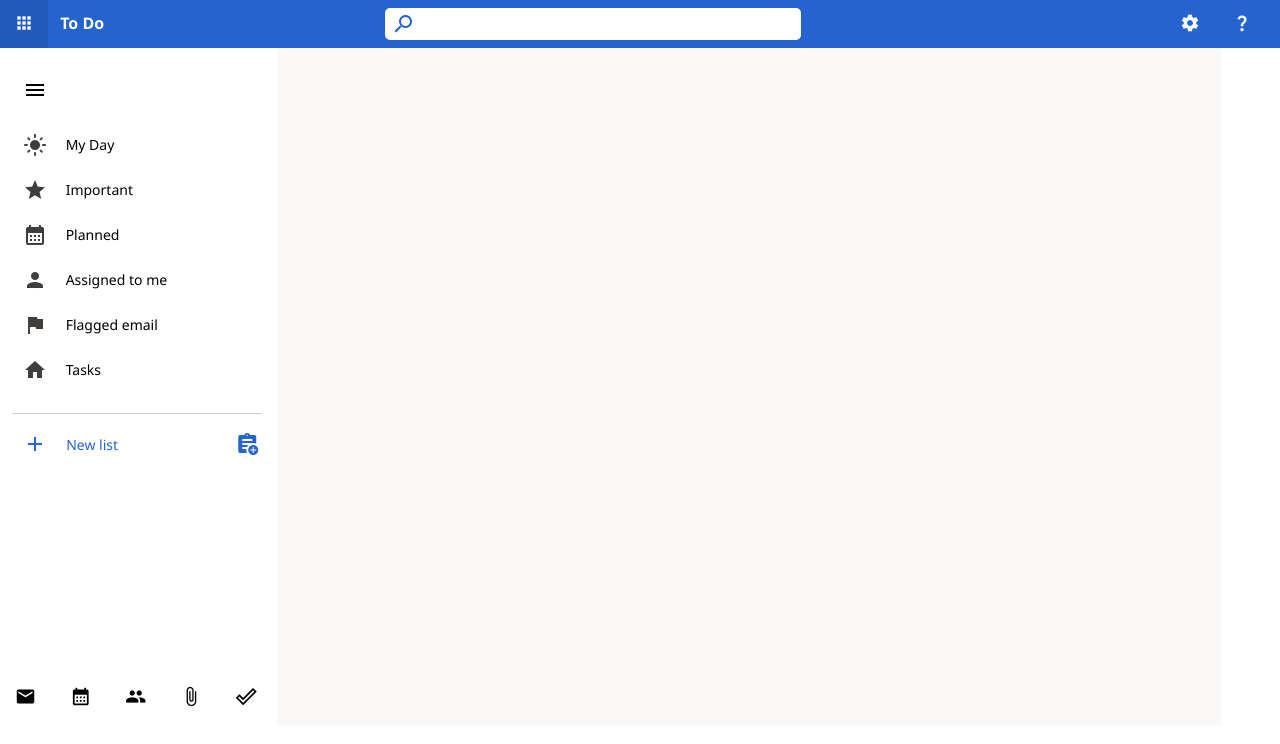
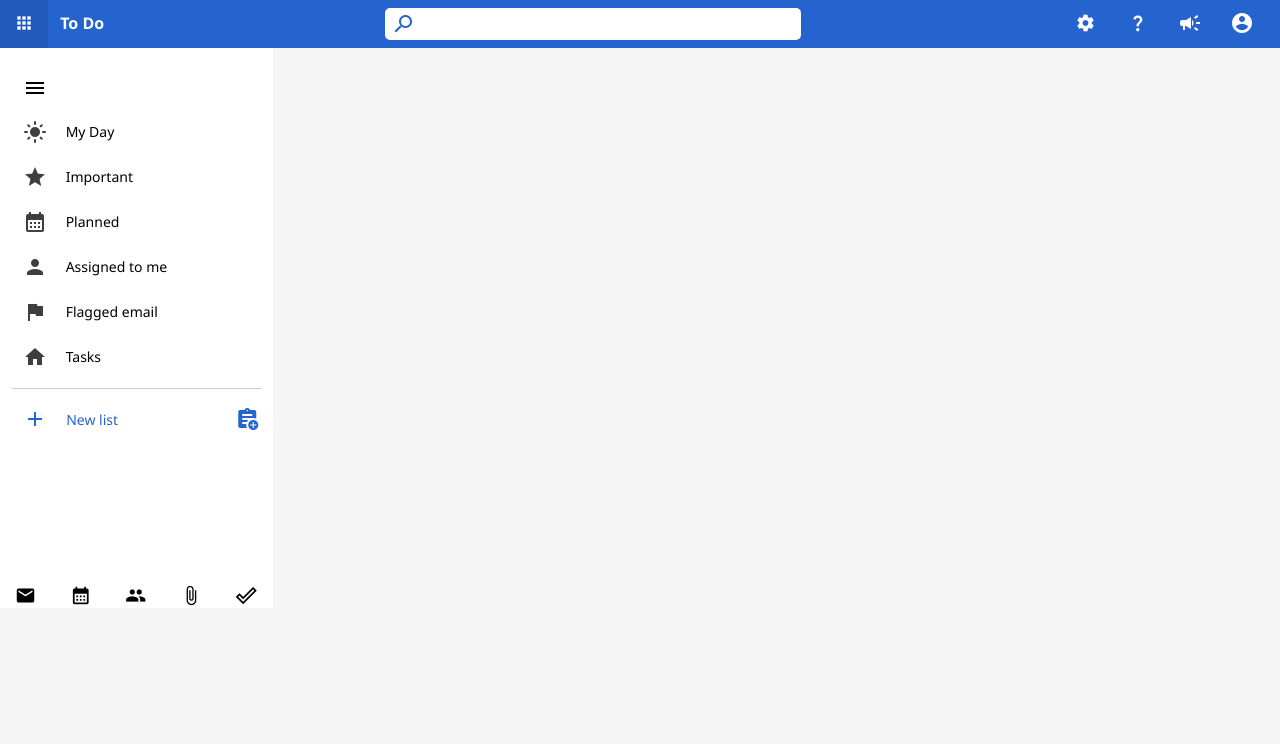
Before and after one commit to Dinesh-Rv/frontend-todo, a plain HTML site: page index.html in a window 1280 px wide. Drawn offline with Linux system fonts and the light colour scheme.

Commit message:
final design top and left

```diff
--- a/index.html
+++ b/index.html
@@ -29,6 +29,12 @@
           </button>
           <button class="help-icon">
             <i class="material-icons">question_mark</i>
+          </button>
+          <button class="whats-new-icon">
+            <i class="material-icons">campaign</i>
+          </button>
+          <button class="account-icon">
+            <i class="material-icons">account_circle</i>
           </button>
         </div>
       </div>
--- a/style.css
+++ b/style.css
@@ -1,6 +1,7 @@
 html body {
     margin: 0px;
     font-family: 'Segoe UI', Tahoma, Geneva, Verdana, sans-serif;
+    background-color: #f5f5f5;
 }
 
 .container .top-container {
@@ -9,16 +10,22 @@
 }
 
 .container .bottom-container .left-side {
-    vertical-align: top;
+    background-color: white;
+    height: 560px;
+    margin-top: 0px;
+    display: inline-block;
 }
 
 .container .top-container .apps-icon,
 .container .top-container .to-do-link,
-.container .top-container .search-bar,
+.container .top-container .search-bar {
+    display: inline-block;
+    vertical-align: middle;
+}
+
 .container .bottom-container .left-side .sidebar-top .selective .left-side-icon,
 .container .bottom-container .left-side .sidebar-top .selective .selective-info {
     display: inline-block;
-    vertical-align: middle;
 }
 
 .container .bottom-container .left-side .sidebar-top .selective {
@@ -45,7 +52,9 @@
 
 .container .top-container .apps-icon,
 .container .top-container .right-corner .settings-icon,
-.container .top-container .right-corner .help-icon {
+.container .top-container .right-corner .help-icon,
+.container .top-container .right-corner .whats-new-icon,
+.container .top-container .right-corner .account-icon {
     vertical-align: middle;
     background-color: #2564cf;
     color: #ffffff;
@@ -100,11 +109,8 @@
     list-style: none;
     padding-left: 0px;
     width: 273px;
-}
-
-.container .bottom-container .left-side {
-    margin-top: 30px;
-    display: inline-block;
+    margin-top: 3px;
+    margin-bottom: 2px;
 }
 
 .container .bottom-container .left-side .sidebar-top .selective .left-side-icon .material-icons {
@@ -124,7 +130,8 @@
 }
 
 .container .bottom-container .left-side .menu-icon {
-    margin-top: 0px;
+    margin-top: 28px;
+    margin-bottom: 0px;
     margin-left: 23px;
 }
 
@@ -147,9 +154,8 @@
     vertical-align: middle;
 }
 
-/*Doubt*/
 .container .bottom-container .left-side .sidebar-center {
-    height: 250px;
+    height: 174px;
 }
 
 .container .bottom-container .left-side .sidebar-center .add-new-list {
@@ -190,7 +196,7 @@
 
 .container .bottom-container .left-side .sidebar-bottom .accessibility {
     display: inline-block;
-    padding: 15px 15px 15px 15px;
+    padding: 15px 15px 0px 15px;
     margin: 0px;
 }
 
@@ -209,7 +215,6 @@
 }
 
 .container .bottom-container .center-main {
-    width: 945px;
-    height: 678px;
-    background-color: #faf9f8;
+    width: 947px;
+    height: 534px;
 }
```
